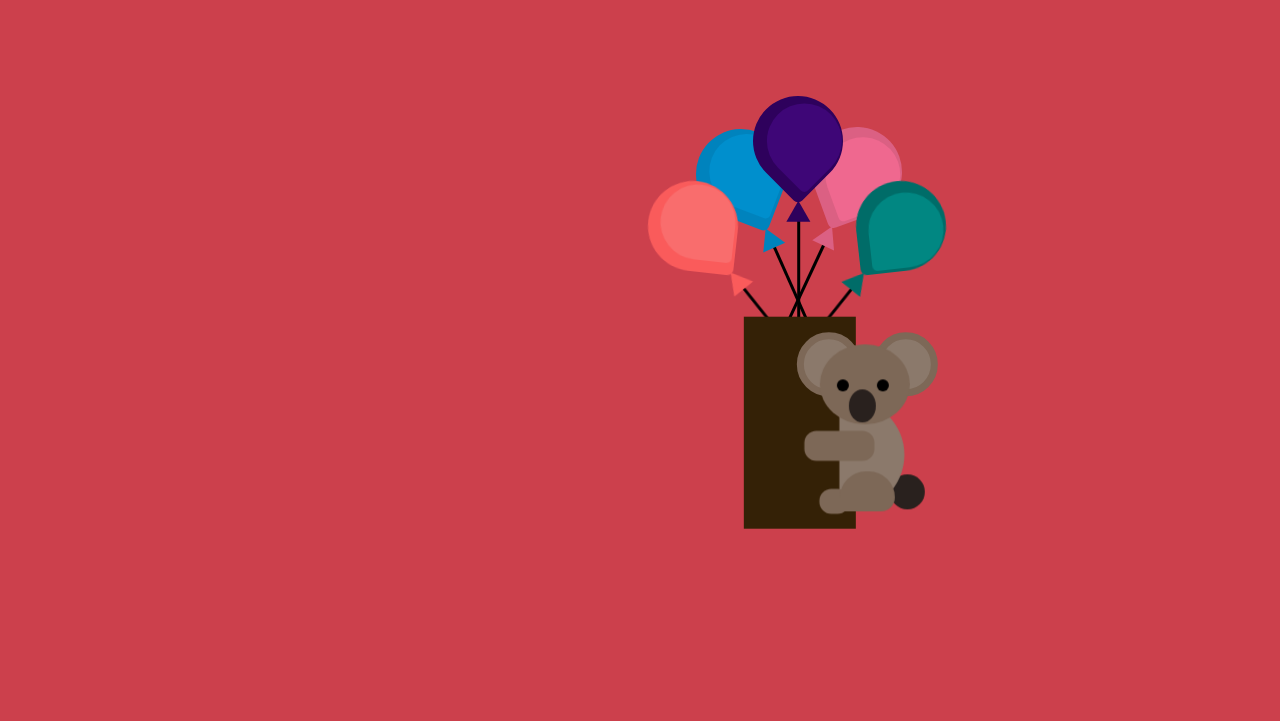
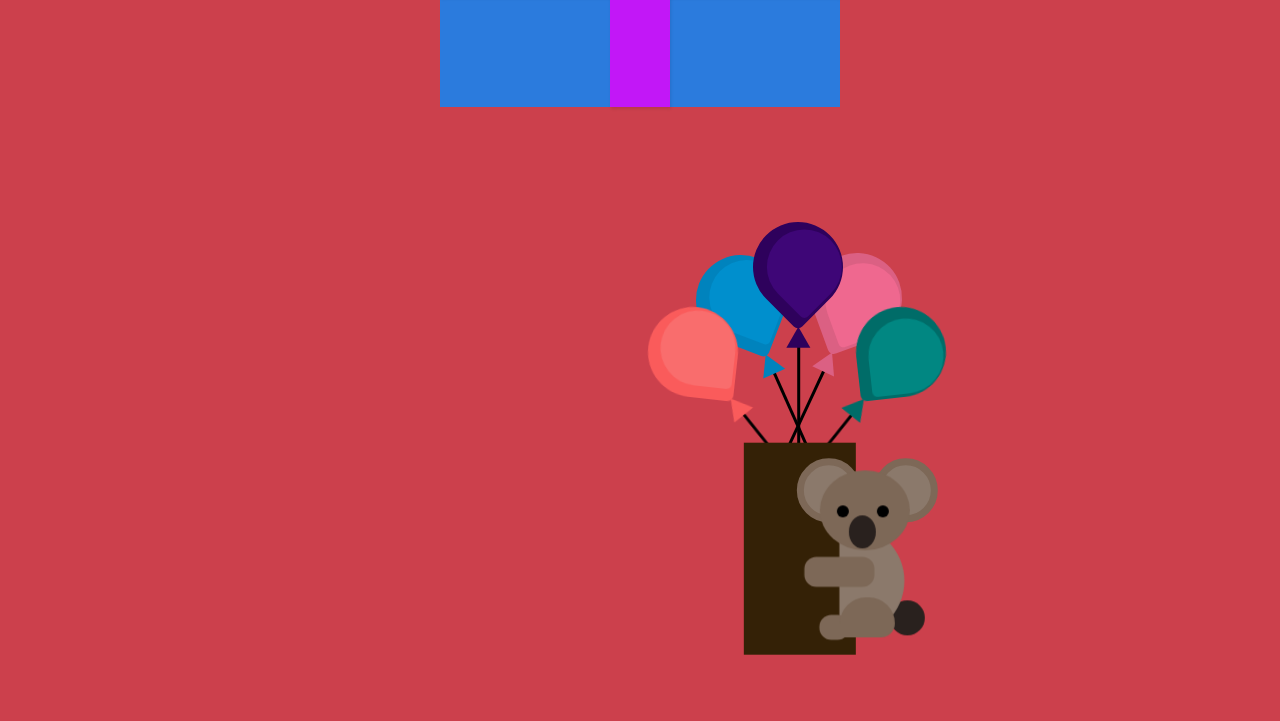
Before and after one commit to manuelarguelles123/manuelarguelles123.github.io, a plain HTML site: page cumple.html in a window 1280 px wide. Shown: the part 631-1352 px from the top of the page. Before the commit the page ends 1226 px from the top, so only its background shows below. Drawn offline with Linux system fonts and the light colour scheme.

Commit message:
Update cumple.html

```diff
--- a/cumple.html
+++ b/cumple.html
@@ -11,7 +11,8 @@
 <body>
     <div class="promo">
         <h2>PARA MI BONITA CON LOS OJITOS MAS LINDOS DEL MUNDO</h1>
-    </div><br><br><br><br><br><br><br><br><br><br><br><br><br>
+    </div><br><br><br><br><br><br><br><br><br><br><br><br><br><br><br><br><br><br><br><br>
+
 
 
     <div class="regalo">
```
